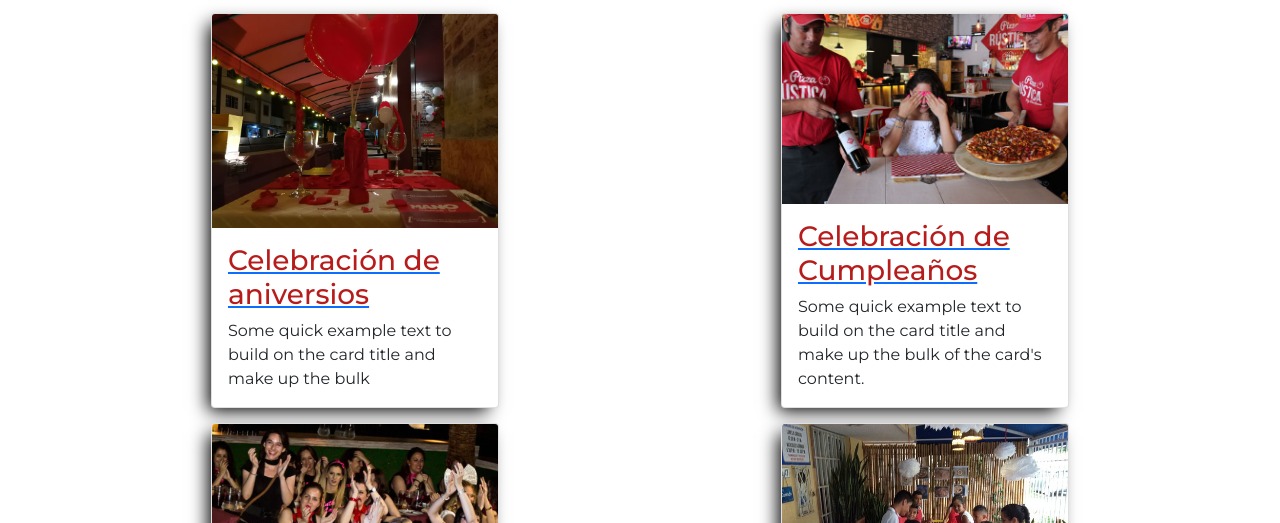
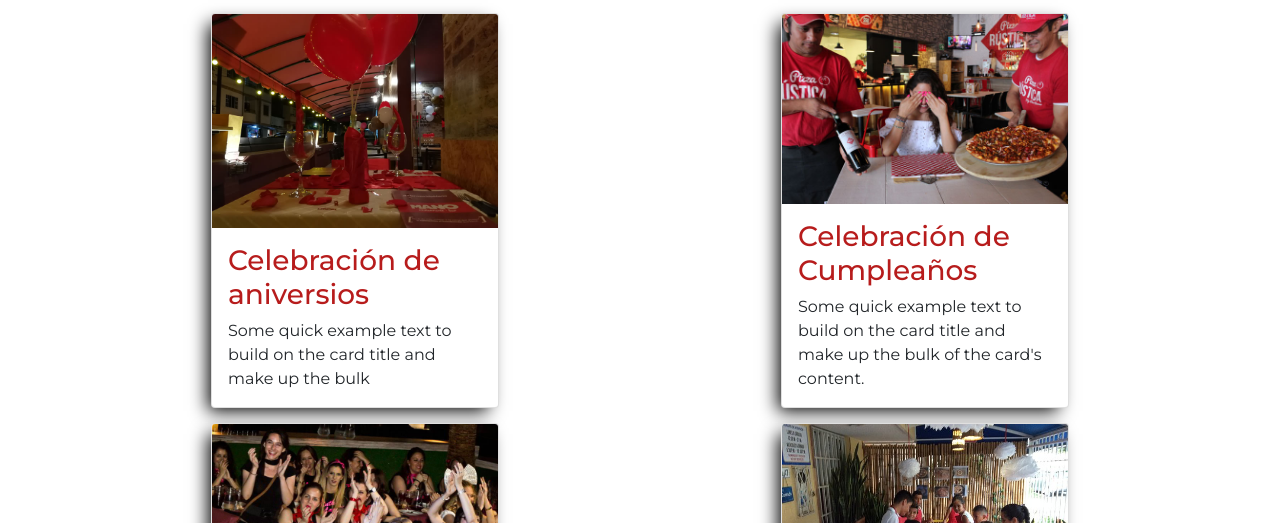
Before and after one commit to Soachi99/Reto-Talento-JuvenTIC, a plain HTML site: page Cartoon Pizza & Frutas Website/services.html in a window 1280 px wide. Shown: the part 277-800 px from the top of the page. Drawn offline with nearby package versions, Linux system fonts and the light colour scheme.

Commit message:
services

```diff
--- a/Cartoon Pizza & Frutas Website/css/services_style.css
+++ b/Cartoon Pizza & Frutas Website/css/services_style.css
@@ -20,7 +20,9 @@ margin-top: 2%;
 div .card{
     box-shadow: #000;
 }
-
+div a{
+   text-decoration: none;
+ }
 .card-body a h3{
   text-decoration: none;
   color: #b71c1c;
```
